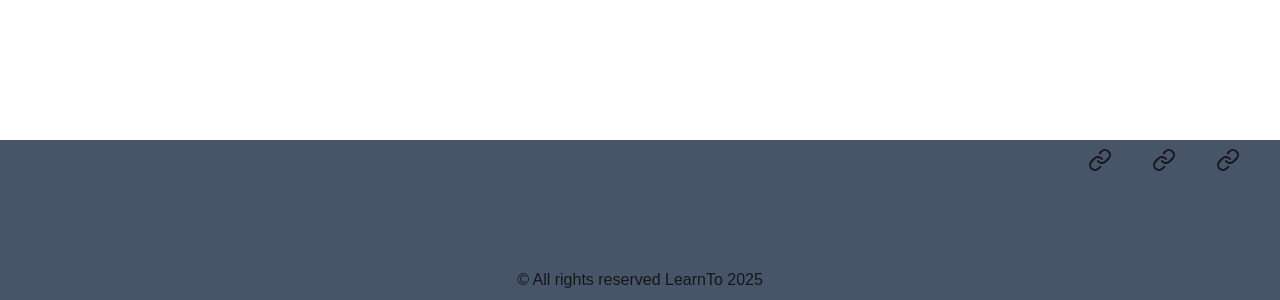
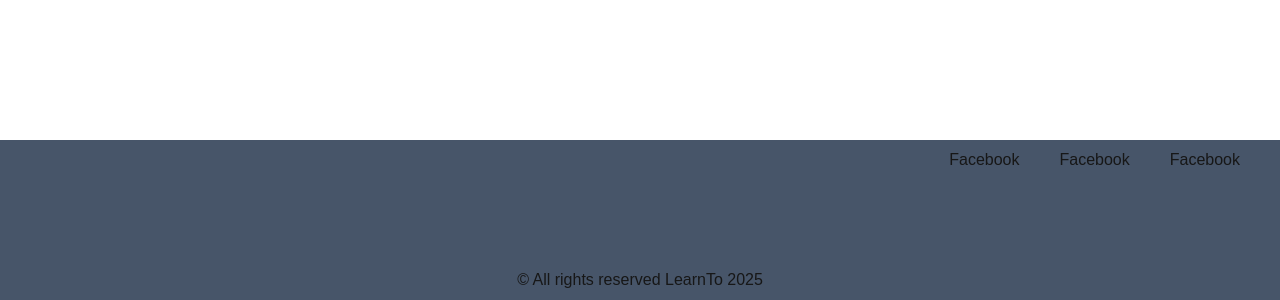
Before and after one commit to JoeyCollado/learnto, a Next.js app: page / in a window 1280 px wide. Shown: the part 788-1088 px from the top of the page. Built offline with nearby package versions, Linux system fonts and the light colour scheme; no server answers.

Commit message:
fixed linking of footer icons

```diff
--- a/app/components/Footer.tsx
+++ b/app/components/Footer.tsx
@@ -1,17 +1,17 @@
-import { Link } from "lucide-react";
+import Link from "next/link";
 import React from "react";
 
 const Footer = () => {
   return (
     <div className="h-40 w-screen bottom-0 bg-slate-600 flex flex-col">
       <ul className="flex gap-10 justify-end mr-10 mt-2">
-        <Link>
+        <Link href="#">
           <li>Facebook</li>
         </Link>
-        <Link>
+        <Link href="#">
           <li>Facebook</li>
         </Link>
-        <Link>
+        <Link href="#">
           <li>Facebook</li>
         </Link>
       </ul>
--- a/app/pages/dashboard/page.tsx
+++ b/app/pages/dashboard/page.tsx
@@ -31,7 +31,7 @@ const Page = () => {
       <div className="text-6xl text-center mt-20 h-screen">
         LearnTo
       </div>
-   <Footer/>
+      <Footer/>
     </>
   );
 };
```
